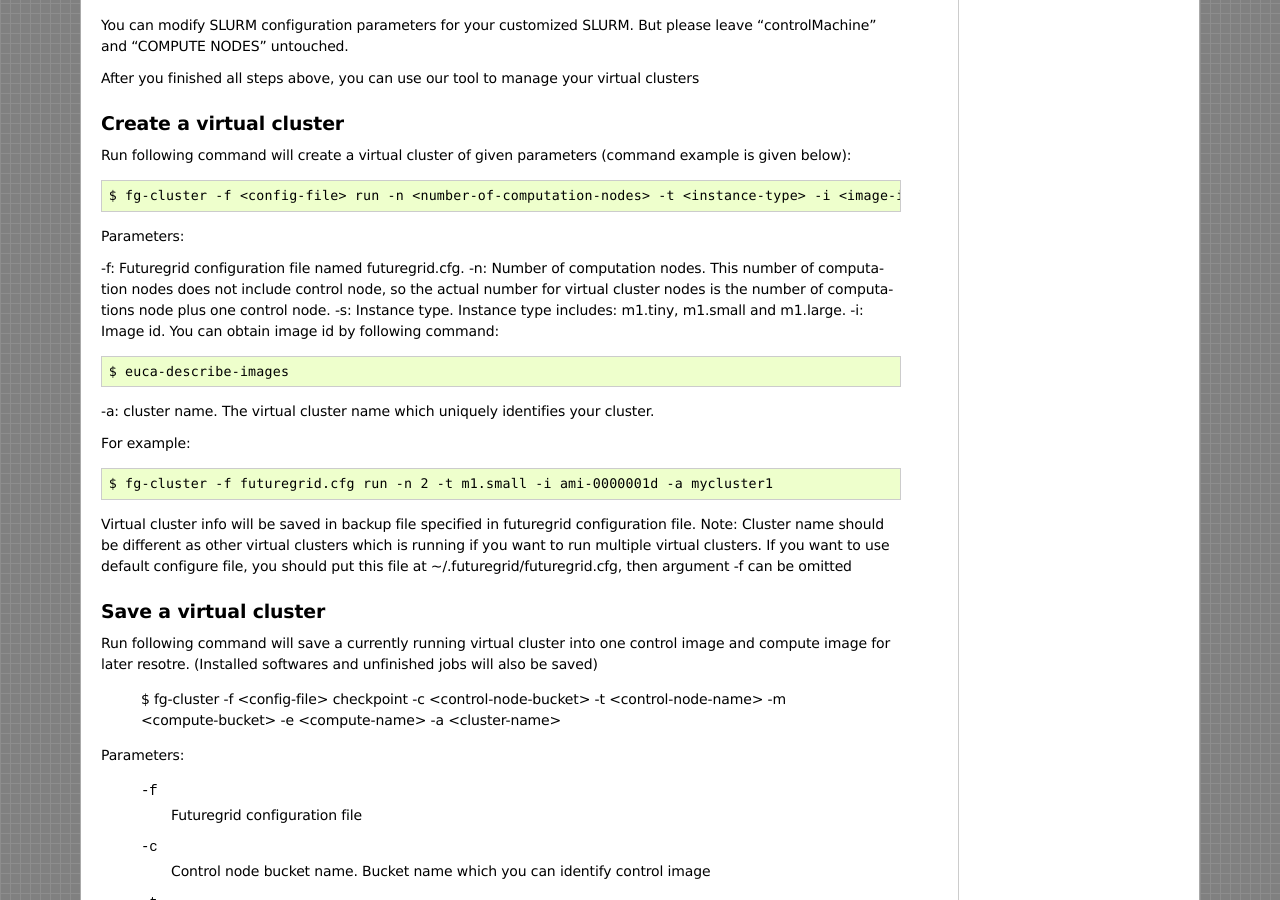
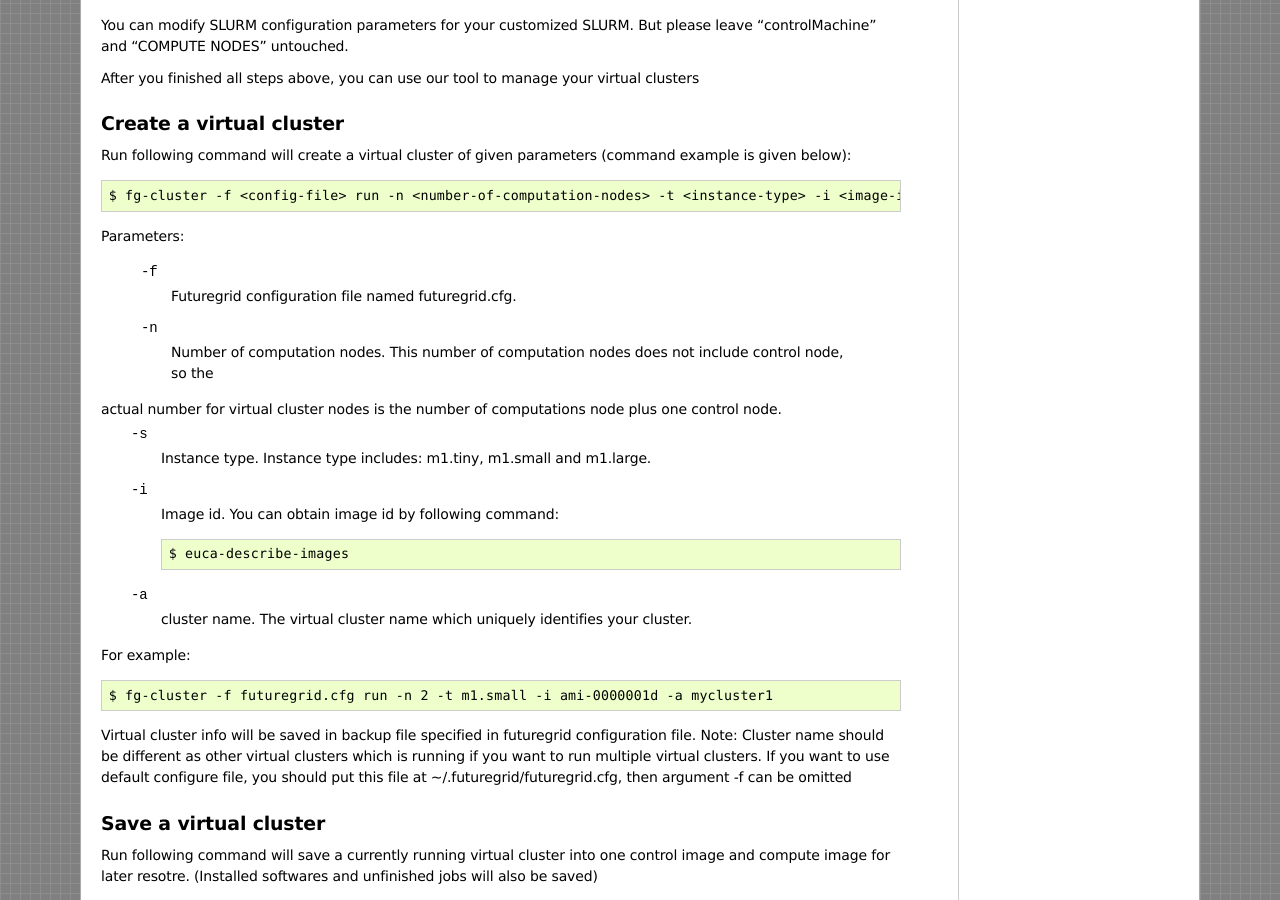
Before and after one commit to futuregrid/virtual-cluster, a Sphinx documentation site: the page built from doc/source/intro.rst, in a window 1280 px wide and 900 px high, scrolled down 3587 px. Built offline with Sphinx 7.4.7, drawn with Linux system fonts in a browser that asks for light colours; formulas are drawn with MathJax 3; pages that are not in the unit, such as notebooks, are missing from menus.

```diff
--- a/doc/source/intro.rst
+++ b/doc/source/intro.rst
@@ -232,15 +232,15 @@ parameters (command example is given below)::
 
 Parameters:
 
--f: Futuregrid configuration file named futuregrid.cfg.
--n: Number of computation nodes. This number of computation nodes does not include control node, so the
+  -f 	Futuregrid configuration file named futuregrid.cfg.
+  -n 	Number of computation nodes. This number of computation nodes does not include control node, so the
 actual number for virtual cluster nodes is the number of computations node plus one control node.
--s: Instance type. Instance type includes: m1.tiny, m1.small and m1.large.
--i: Image id. You can obtain image id by following command::
+  -s 	Instance type. Instance type includes: m1.tiny, m1.small and m1.large.
+  -i 	Image id. You can obtain image id by following command::
 
         $ euca-describe-images
 
--a: cluster name. The virtual cluster name which uniquely identifies your cluster.
+  -a 	cluster name. The virtual cluster name which uniquely identifies your cluster.
 
 For example::
 
```
